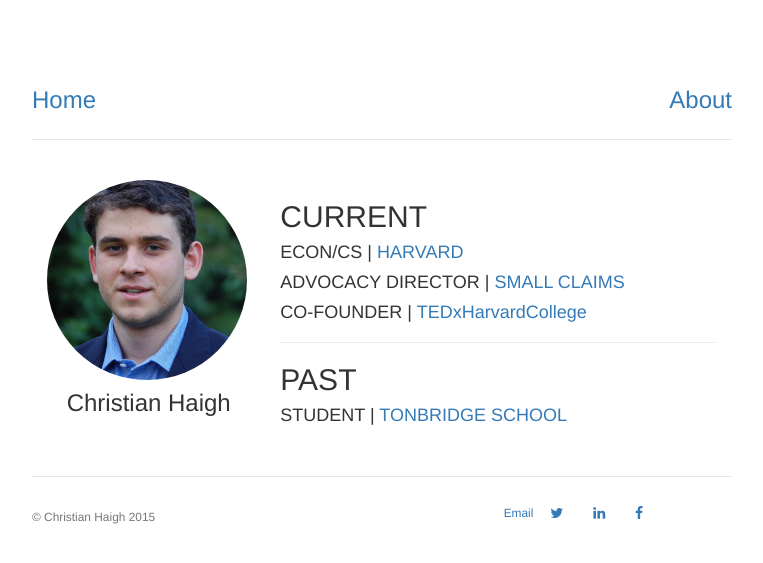
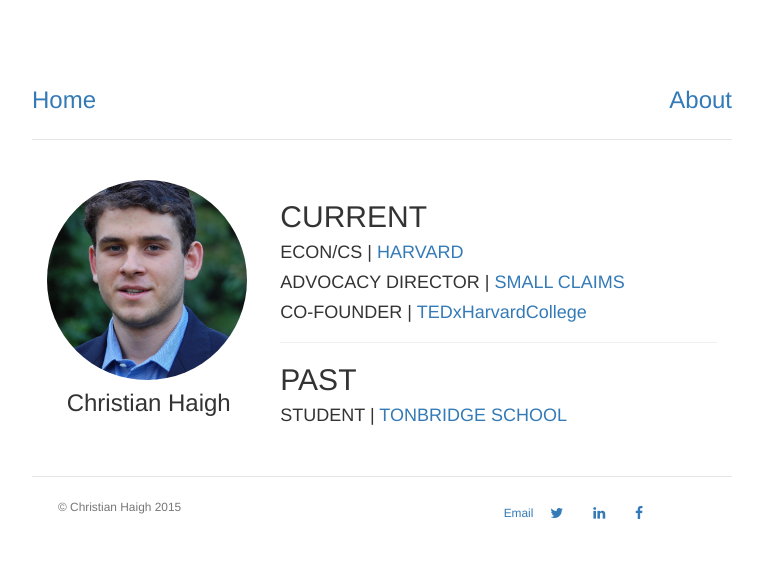
Before and after one commit to christianhaigh/christianhaigh.github.io, a Jekyll site: the page built from index.html, in a window 1280 px wide. Shown: the top 563 px of the page, without its empty margins (258-1021 px from the left). Built offline with Jekyll 4.4.1, drawn with Linux system fonts in a browser that asks for light colours.

Commit message:
Update default.html

```diff
--- a/_layouts/default.html
+++ b/_layouts/default.html
@@ -26,8 +26,7 @@
  <div class="footer">
 	<div class="row">
 	  	<div class="col-sm-8">
-	  		<P></P>
-			<small>&copy; Christian Haigh 2015</small>
+			<text class="btn"></text><small>&copy; Christian Haigh 2015</small></text>
 	  	</div>
 	  	<a href="mailto:chaigh@college.harvard.edu"><small>Email</small></a>
 	  	<a class="btn btn-social-icon btn-twitter">
```
